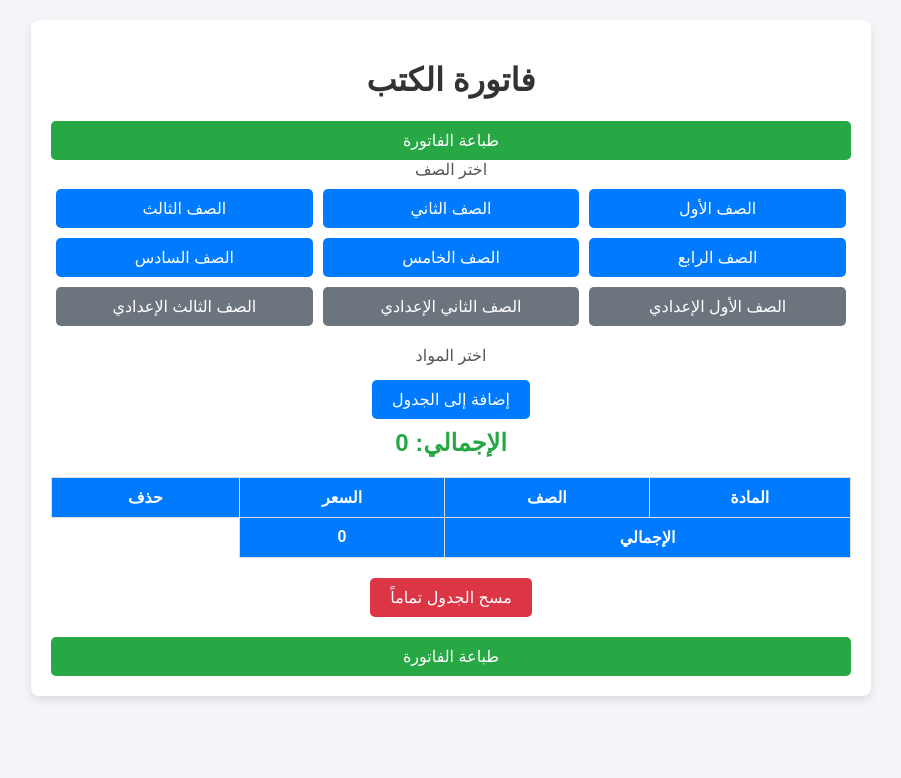
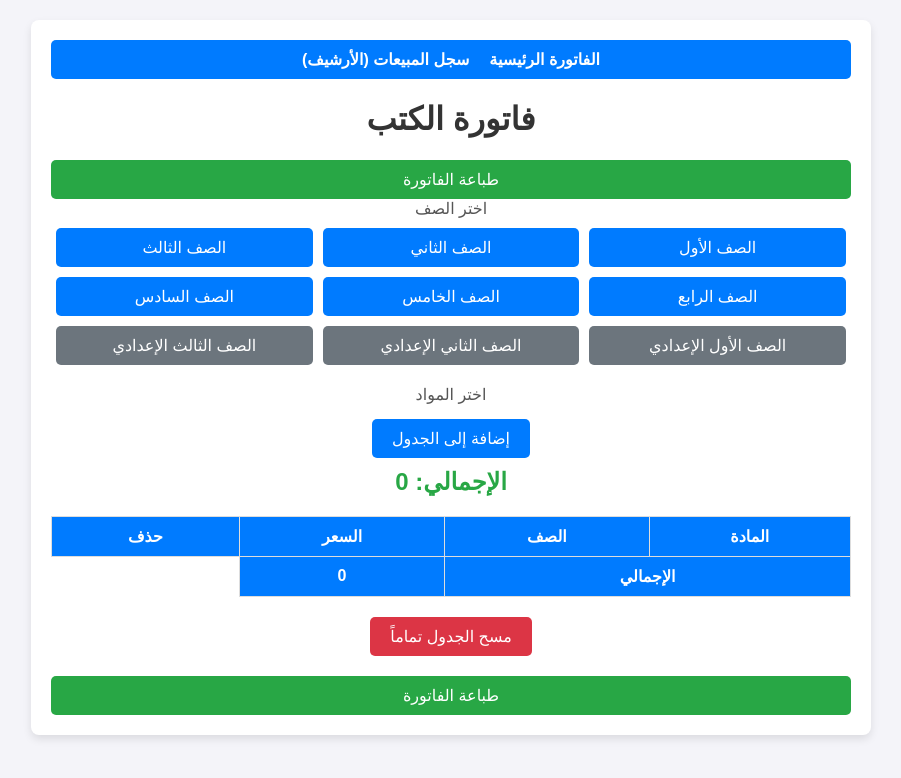
Before and after one commit to moyghbjk132/A-M, a plain HTML site: page index.html in a window 1280 px wide. Shown: the whole page, without its empty margins (189-1090 px from the left). Drawn offline with Linux system fonts and the light colour scheme.

Commit message:
Update index.html

```diff
--- a/index.html
+++ b/index.html
@@ -1,4 +1,4 @@
-<!DOCTYPE html>
+ <!DOCTYPE html>
 <html lang="ar" dir="rtl">
 
 <head>
@@ -21,6 +21,28 @@
             background: #fff;
             border-radius: 8px;
             box-shadow: 0 4px 8px rgba(0, 0, 0, 0.1);
+        }
+
+        nav {
+            background-color: #007bff;
+            padding: 10px;
+            margin-bottom: 20px;
+            border-radius: 5px;
+            display: flex;
+            justify-content: center;
+            gap: 20px;
+        }
+
+        nav a {
+            color: white;
+            text-decoration: none;
+            font-weight: bold;
+            transition: 0.3s;
+        }
+
+        nav a:hover {
+            text-decoration: underline;
+            opacity: 0.8;
         }
 
         h1 {
@@ -243,6 +265,10 @@
 
 <body>
     <div class="container">
+        <nav>
+            <a href="index.html">الفاتورة الرئيسية</a>
+            <a href="history.html">سجل المبيعات (الأرشيف)</a>
+        </nav>
         <h1>فاتورة الكتب</h1>
         <div class="invoice-date" style="display:none; text-align: center;">التاريخ: <span id="currentDate"></span>
         </div>
```
